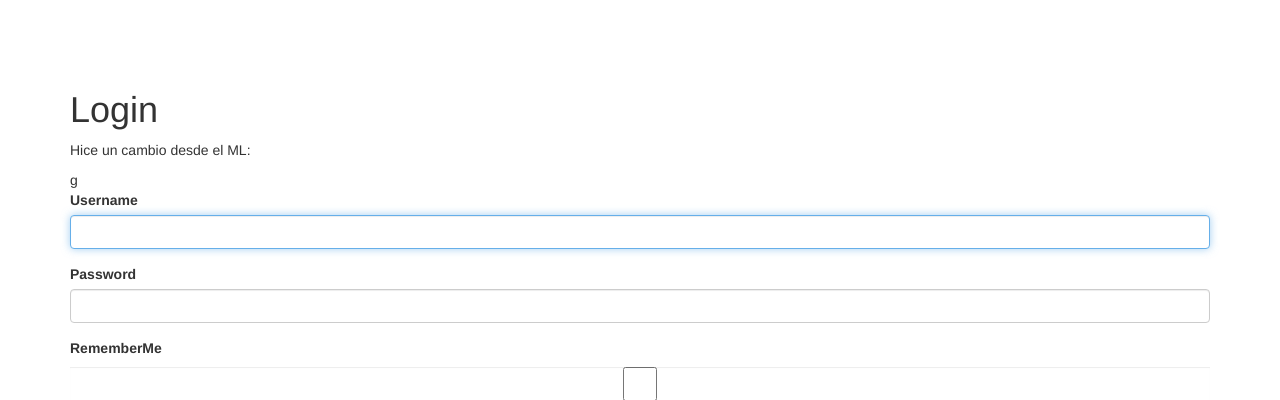
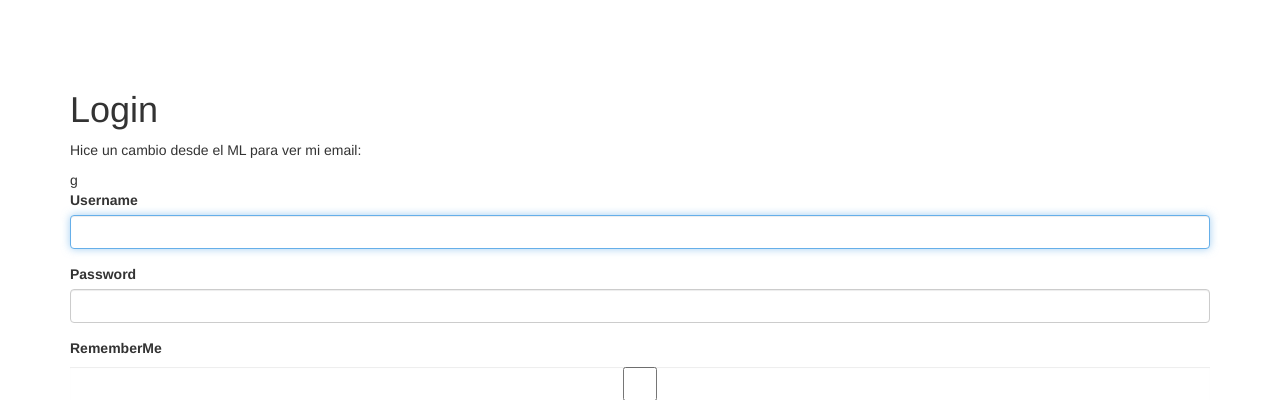
Before and after one commit to marcolato10/basic-yii, a Yii app: template views/site/login.php in a window 1280 px wide. Shown: the top 400 px of the page. Run offline with PHP 8.4 and a stand-in for Yii, Linux system fonts and the light colour scheme; the template is opened without the code that fills it, so the values that code supplies are empty; form fields are guessed from the names that the template uses; some libraries are stand-ins or nearby versions.

Commit message:
para ver si se cambia mi email

```diff
--- a/views/site/login.php
+++ b/views/site/login.php
@@ -13,7 +13,7 @@ $this->params['breadcrumbs'][] = $this->title;
 <div class="site-login">
     <h1><?= Html::encode($this->title) ?></h1>
 
-    <p>Hice un cambio desde el ML:</p>
+    <p>Hice un cambio desde el ML para ver mi email:</p>
 g
     <?php $form = ActiveForm::begin([
         'id' => 'login-form',
```
